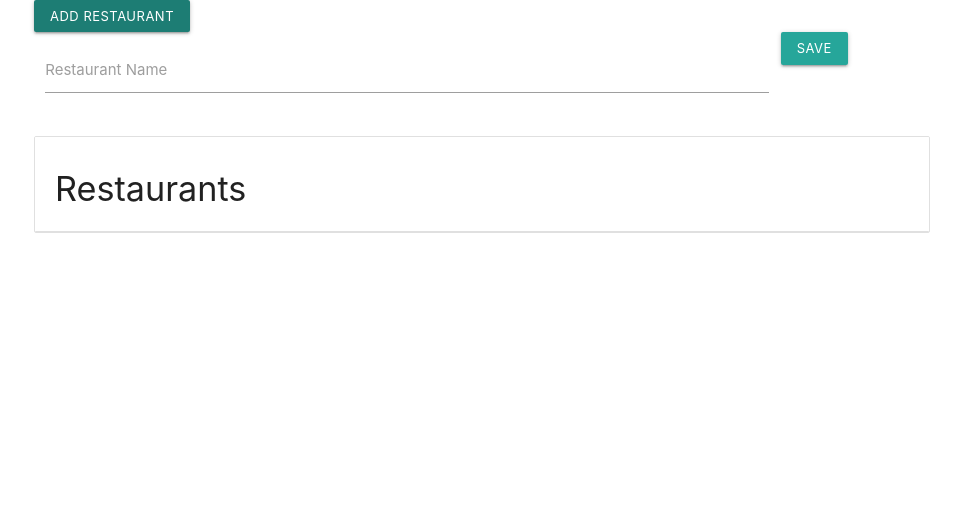
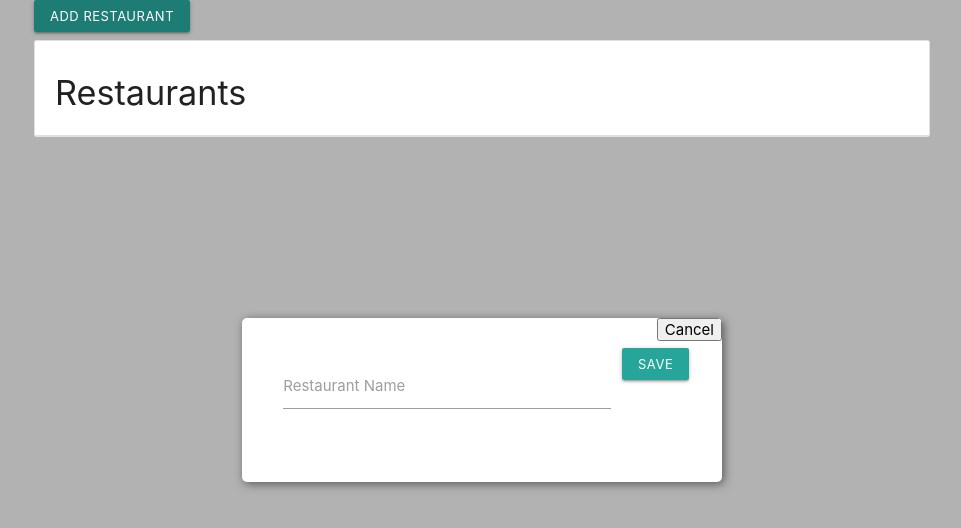
Before and after one commit to storeybox/GoEats, a React (Vite) app: page / in a window 1280 px wide. Both pictures are taken after a click on the button "ADD RESTAURANT". Shown: the top 528 px of the page, without its empty margins (158-1119 px from the left). Built offline with nearby package versions, Linux system fonts and the light colour scheme.

Commit message:
added styled-components and modal for input

```diff
--- a/package.json
+++ b/package.json
@@ -26,7 +26,8 @@
   "dependencies": {
     "materialize-css": "^1.0.0-rc.2",
     "react": "^17.0.2",
-    "react-dom": "^17.0.2"
+    "react-dom": "^17.0.2",
+    "styled-components": "^5.3.0"
   },
   "jest": {
     "testEnvironment": "jsdom",
--- a/src/RestaurantListPage.js
+++ b/src/RestaurantListPage.js
@@ -1,4 +1,5 @@
 import React, { useState } from "react";
+import styled from "styled-components";
 import NewRestaurantForm from "./NewRestaurantForm";
 
 const RestaurantListPage = () => {
@@ -18,7 +19,15 @@ const RestaurantListPage = () => {
                 data-test="addRestaurantButton">
                 Add Restaurant
                 </button>
-            {showNewRestaurantForm ? <NewRestaurantForm onSave={handleSave} /> : null}
+            {showNewRestaurantForm ? (
+                <ModalWrapper>
+                    <ModalCard>
+                    <CancelButton onClick={() => setShowNewRestaurantForm(false)}>Cancel</CancelButton>
+                    <NewRestaurantForm onSave={handleSave} />
+                    </ModalCard>
+                    <Background onClick={() => setShowNewRestaurantForm(false)} />
+                </ModalWrapper>
+            ) : null}
             <ul className="collection with-header">
                 <li className="collection-header"><h4>Restaurants</h4></li>
             {restaurantList.map((restaurant, index) => <li className="collection-item" key={index}>{restaurant}</li>)}
@@ -28,3 +37,43 @@ const RestaurantListPage = () => {
 }
 
 export default RestaurantListPage;
+
+const ModalWrapper = styled.div`
+  position: absolute;
+  top: 0;
+  left: 0;
+  width: 100vw;
+  height: 100vh;
+  display: flex;
+  justify-content: center;
+  align-items: center;
+`;
+
+const ModalCard = styled.div`
+  position: relative;
+  margin: 0 auto;
+  background: white;
+  border-radius: 5px;
+  padding: 2em;
+  box-shadow: 2px 2px 10px rgba(0, 0, 0, 0.5);
+  z-index: 10;
+  min-width: 480px;
+  max-height: 100vh;
+  overflow-y: auto;
+`;
+
+const CancelButton = styled.button`
+  position: absolute;
+  top: 0;
+  right: 0;
+`;
+
+const Background = styled.div`
+  position: absolute;
+  width: 100%;
+  height: 100%;
+  top: 0;
+  left: 0;
+  background: black;
+  opacity: 0.3;
+`;
```
Also changed, not shown: 1 other file (tests, documents, lock files or other folders).
